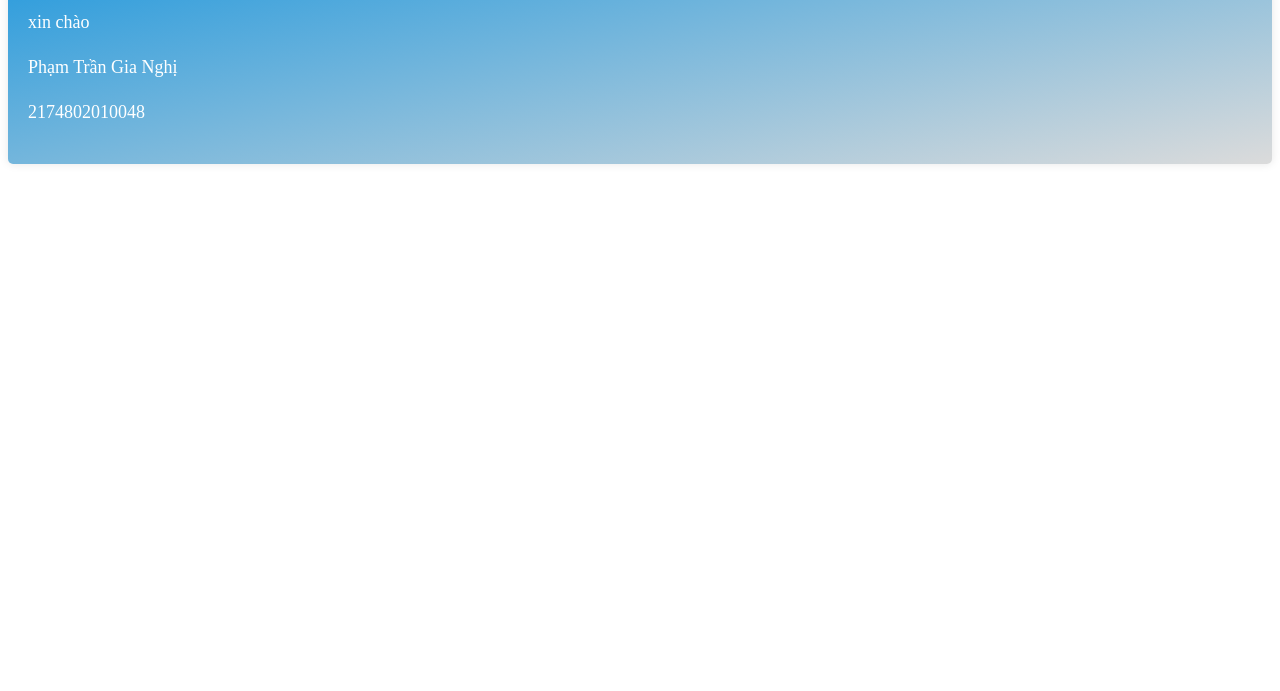
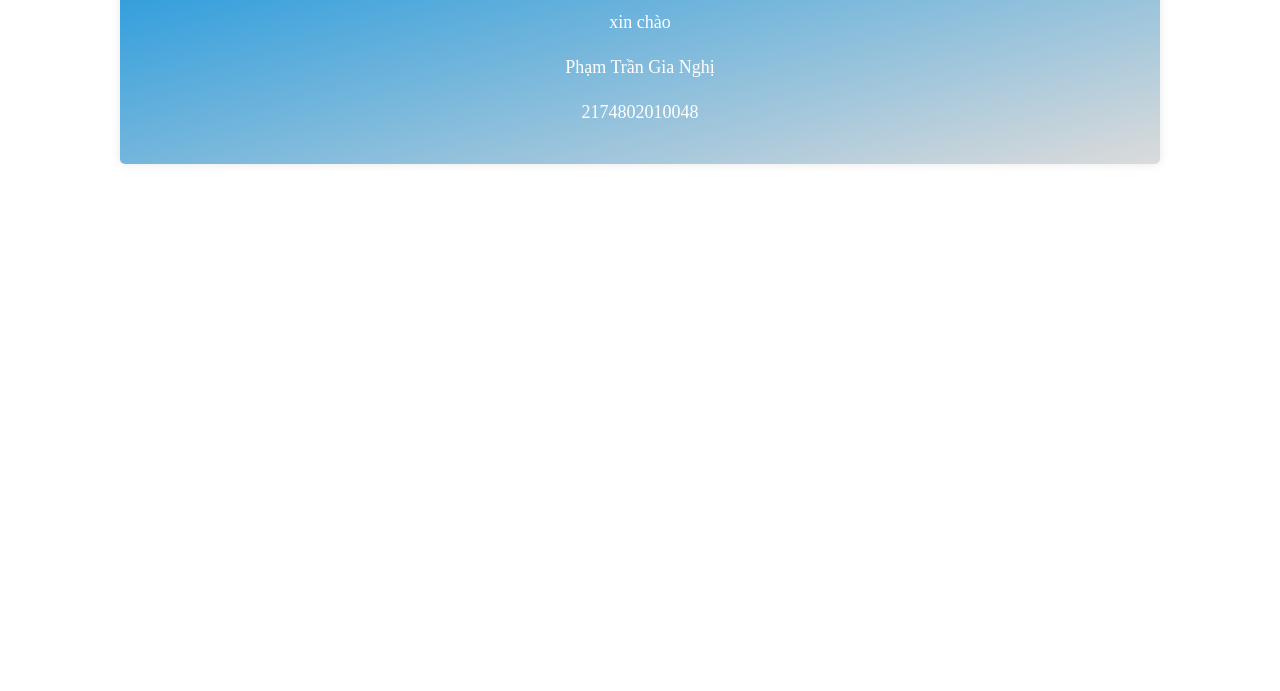
Before and after one commit to GiaMinhHai/netlify-app, a plain HTML site: page index.html in a window 1280 px wide. Shown: the part 109-800 px from the top of the page. Drawn offline with Linux system fonts and the light colour scheme.

Commit message:
Update style.css

```diff
--- a/style.css
+++ b/style.css
@@ -1,4 +1,8 @@
 .container{
+    margin-left: auto;
+    margin-right: auto;
+    width: 1000px;
+    text-align: center;
 
         background-image: linear-gradient(to bottom right, #0d91dd, #dbdbdb);
         color: #fff;
```
